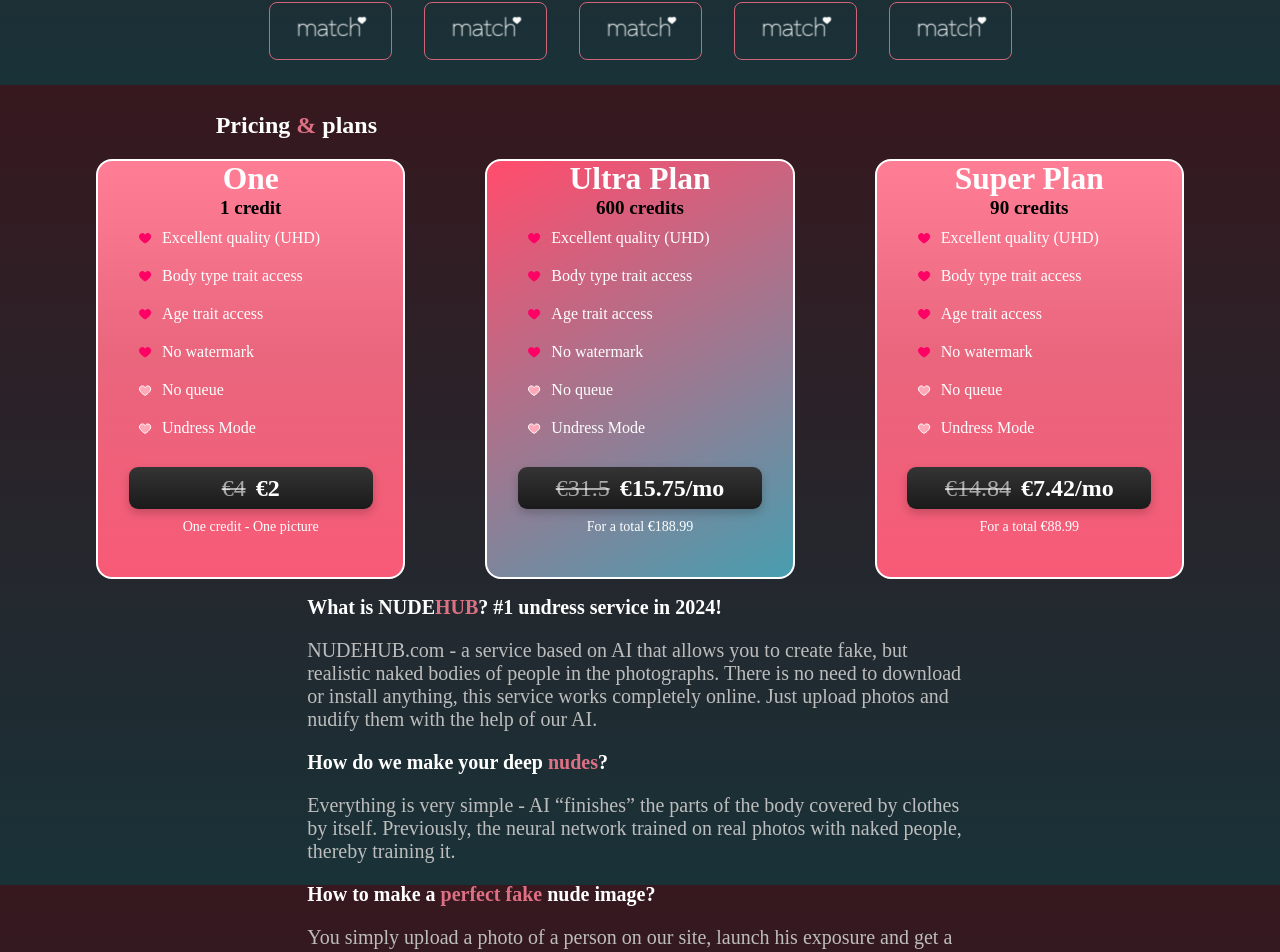
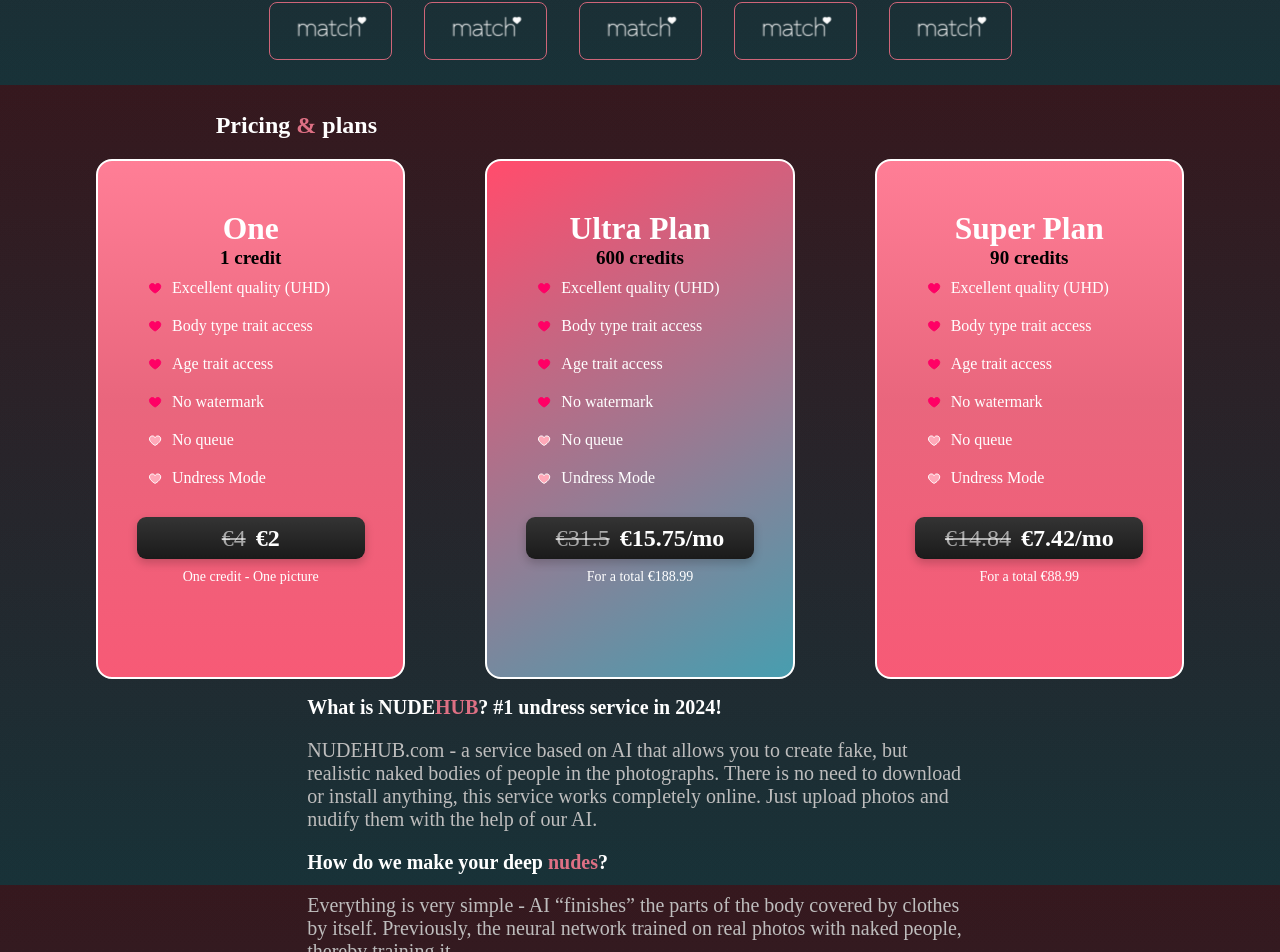
Before and after one commit to boxing-in-iT/nude-hub, a React (Create React App) app: page / in a window 1280 px wide. Shown: the part 2315-3267 px from the top of the page. Built offline with nearby package versions, Linux system fonts and the light colour scheme.

Commit message:
fix pricing cards

```diff
--- a/src/index.css
+++ b/src/index.css
@@ -404,7 +404,9 @@
   border-radius: 16px;
   background: linear-gradient(180deg, #ff7e96 0%, #e9667d 46.5%, #f75a76 100%);
   width: 313px;
-  height: 416px;
+  /* height: 416px; */
+  /* padding: */
+  padding: 50px 10px;
   text-align: center;
 }
 
```
